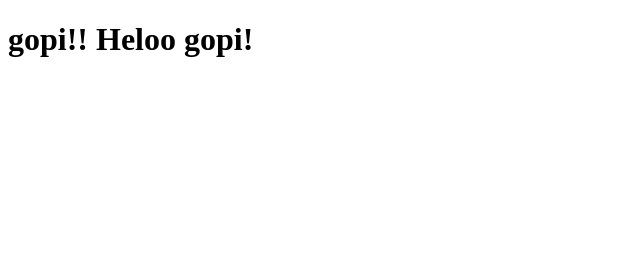
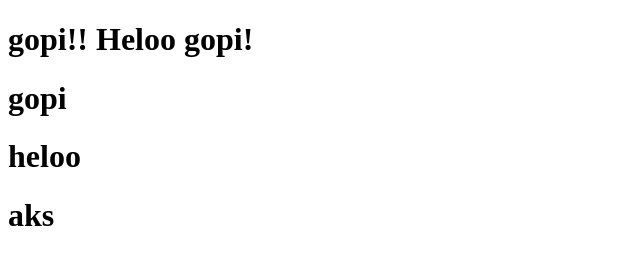
Before and after one commit to gopibub/coursera-test, a plain HTML site: page site/index.html in a window 1280 px wide. Shown: the whole page, without its empty margins (0-640 px from the left). Drawn offline with Linux system fonts and the light colour scheme.

Commit message:
new change

```diff
--- a/site/index.html
+++ b/site/index.html
@@ -5,6 +5,9 @@
 </head>
 <body>
 <h1> gopi!! Heloo gopi!</h1>
+<h1> gopi</h1>
+<h1> heloo </h1>
+<h1> aks</h1>
 
 </body>
 </html>
```
